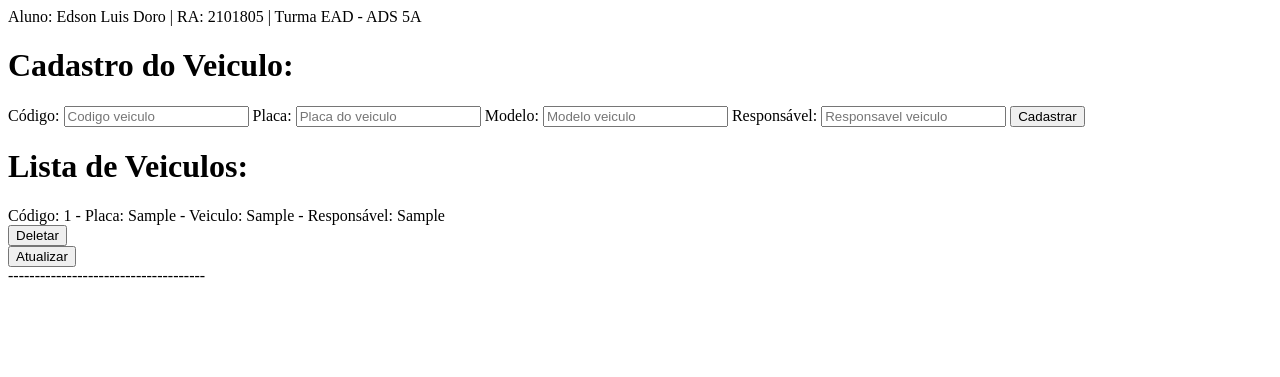
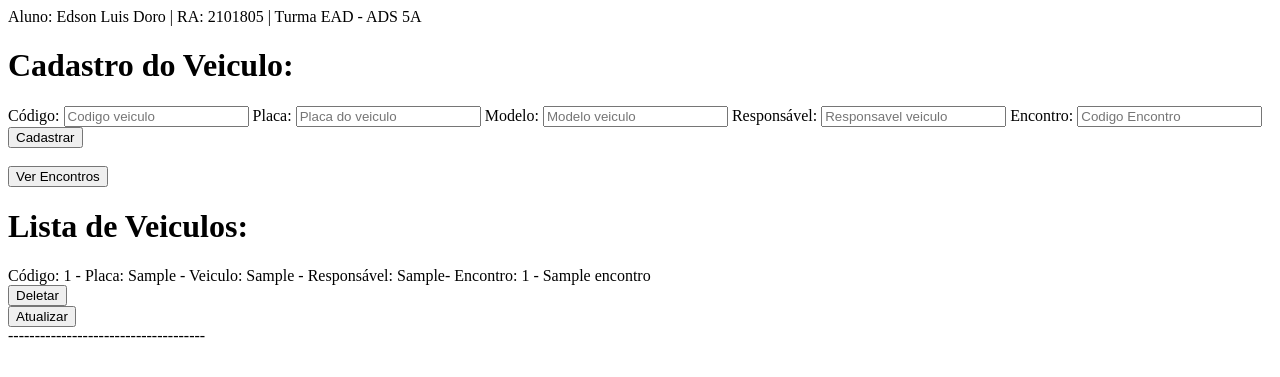
Before and after one commit to EdsonDoro/Encontro-de-Carros-Antigos, a Flask app: page / in a window 1280 px wide. Shown: the top 377 px of the page. Run offline with Flask 3, Linux system fonts and the light colour scheme; tables that the repository leaves empty hold one stand-in row (values such as "Sample post").

Commit message:
Terceira Entrega

```diff
--- a/src/app.py
+++ b/src/app.py
@@ -10,4 +10,6 @@ app.add_url_rule(routes["delete_route"],view_func=routes["delete_controller"])
 
 app.add_url_rule(routes["update_route"],view_func=routes["update_controller"])
 
+app.add_url_rule(routes["encontro_route"],view_func=routes["encontro_controller"])
+
 app.register_error_handler(routes["not_found_route"],routes["not_found_controller"])
--- a/src/controllers/controller.py
+++ b/src/controllers/controller.py
@@ -6,7 +6,7 @@ from src.db import mysql
 class IndexController(MethodView):
     def get(self):
         with mysql.cursor() as cur:
-            cur.execute("select * from veiculos")
+            cur.execute("select * from veiculos inner join encontro on veiculos.id_encontro = encontro.id_encontro")
             data = cur.fetchall()
         return render_template('public/index.html', data=data)
 
@@ -48,3 +48,23 @@ class UpdateVeiculoController(MethodView):
             cur.execute("update veiculos set codigo = %s, placa = %s, modelo = %s, responsavel = %s, id_encontro = %s where codigo = %s",(codigo,placa,modelo,responsavel,id_encontro,veiculocodigo))
             cur.connection.commit()
             return redirect('/')
+
+class EncontroController(MethodView):
+    def get(self):
+        with mysql.cursor() as cur:
+            cur.execute("select * from encontro")
+            data = cur.fetchall()
+        return render_template('public/encontros.html', data=data)
+
+
+    def post(self):
+        codigo = request.form['codigo']
+        nome = request.form['nome']
+        descricao = request.form['descricao']
+        data = request.form['data']
+
+
+        with mysql.cursor()as cur:
+            cur.execute("insert into encontro values(%s,%s,%s,%s)",(codigo,nome,descricao,data))
+            cur.connection.commit()
+            return redirect('/encontro')
--- a/src/routes/routes.py
+++ b/src/routes/routes.py
@@ -5,6 +5,10 @@ routes ={
     "index_route":"/","Indexcontroller":IndexController.as_view("index"),
     "delete_route":"/delete/veiculo/<int:codigo>","delete_controller":DeleteVeiculoController.as_view("delete"),
     "update_route":"/update/veiculo/<int:codigo>","update_controller":UpdateVeiculoController.as_view("update"),
+    "encontro_route":"/encontro","encontro_controller":EncontroController.as_view("encontros"),
+    "delete_route":"/delete/veiculo/<int:codigo>","delete_controller":DeleteVeiculoController.as_view("delete"),
+    "update_route":"/update/veiculo/<int:codigo>","update_controller":UpdateVeiculoController.as_view("update"),
     "not_found_route":404,"not_found_controller":NotFoundController.as_view("not_found"),
 
+
 }
--- a/src/templates/public/index.html
+++ b/src/templates/public/index.html
@@ -1,5 +1,4 @@
 {% extends "base.html" %}
-
 
 {%block content%}
 <h1> Cadastro do Veiculo: </h1>
@@ -8,17 +7,16 @@
     Placa: <input type="text" name="placa" placeholder="Placa do veiculo">
     Modelo: <input type="text" name="modelo" placeholder="Modelo veiculo">
     Responsável: <input type="text" name="responsavel" placeholder="Responsavel veiculo">
-     <input type="number" name="id_encontro" placeholder="Codigo Encontro" value=1 readonly hidden>
+    Encontro: <input type="number" name="id_encontro" placeholder="Codigo Encontro">
 
 <button type="submit">Cadastrar</button>
 </form>
+</br>
+<a href="/encontro">    <button>Ver Encontros</button>    </a>
 
 <h1> Lista de Veiculos: </h1>
 {% for veiculos in data %}
-    Código:  {{veiculos.0}} - Placa:  {{veiculos.1}} - Veiculo: {{veiculos.2}} - Responsável:  {{veiculos.3}}</br>
-
-
-
+    Código:  {{veiculos.0}} - Placa:  {{veiculos.1}} - Veiculo: {{veiculos.2}} - Responsável:  {{veiculos.3}}- Encontro:  {{veiculos.4}} - {{veiculos.6}}</br>
 
     <form action="/delete/veiculo/{{veiculos.0}}" method="POST">
         <button>Deletar</button>
```
Also changed, not shown: src/templates/public/encontros.html (added, +37 -0 lines), src/templates/public/update.html (+5 -5 lines).
